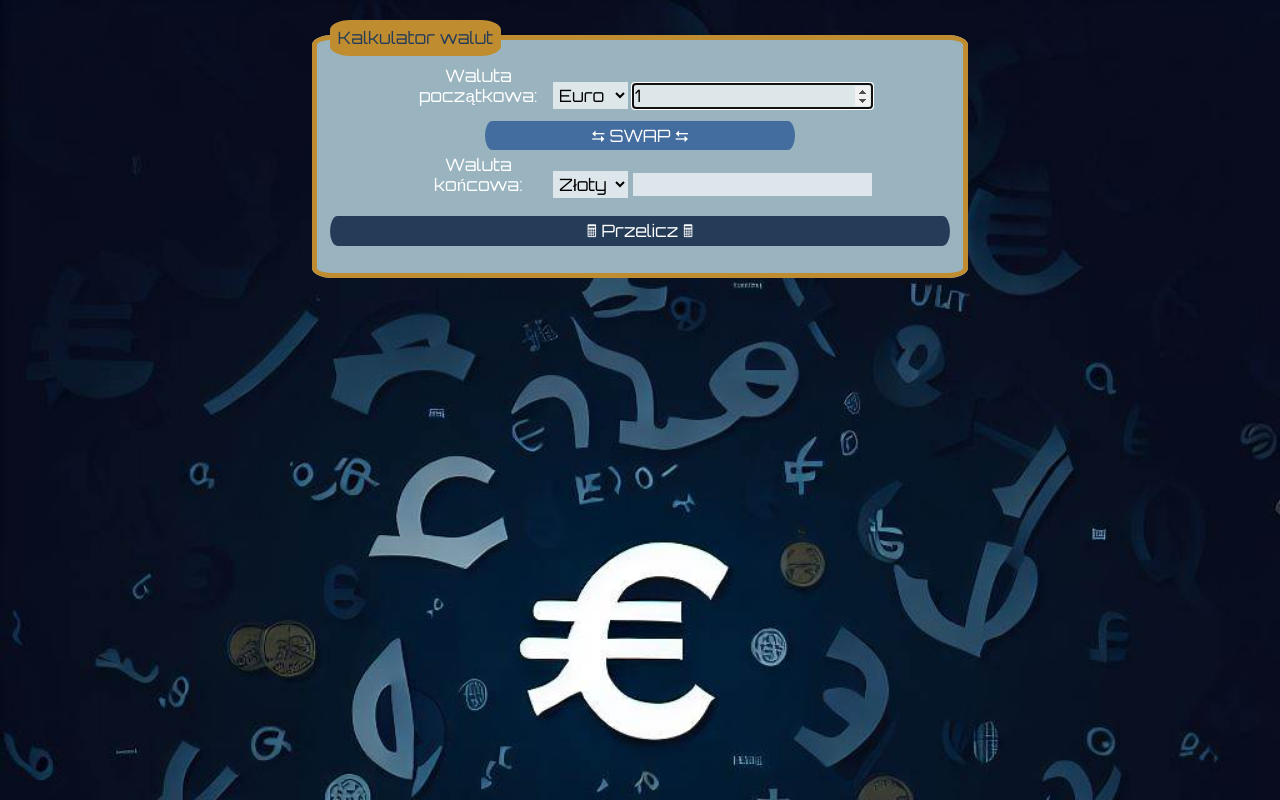
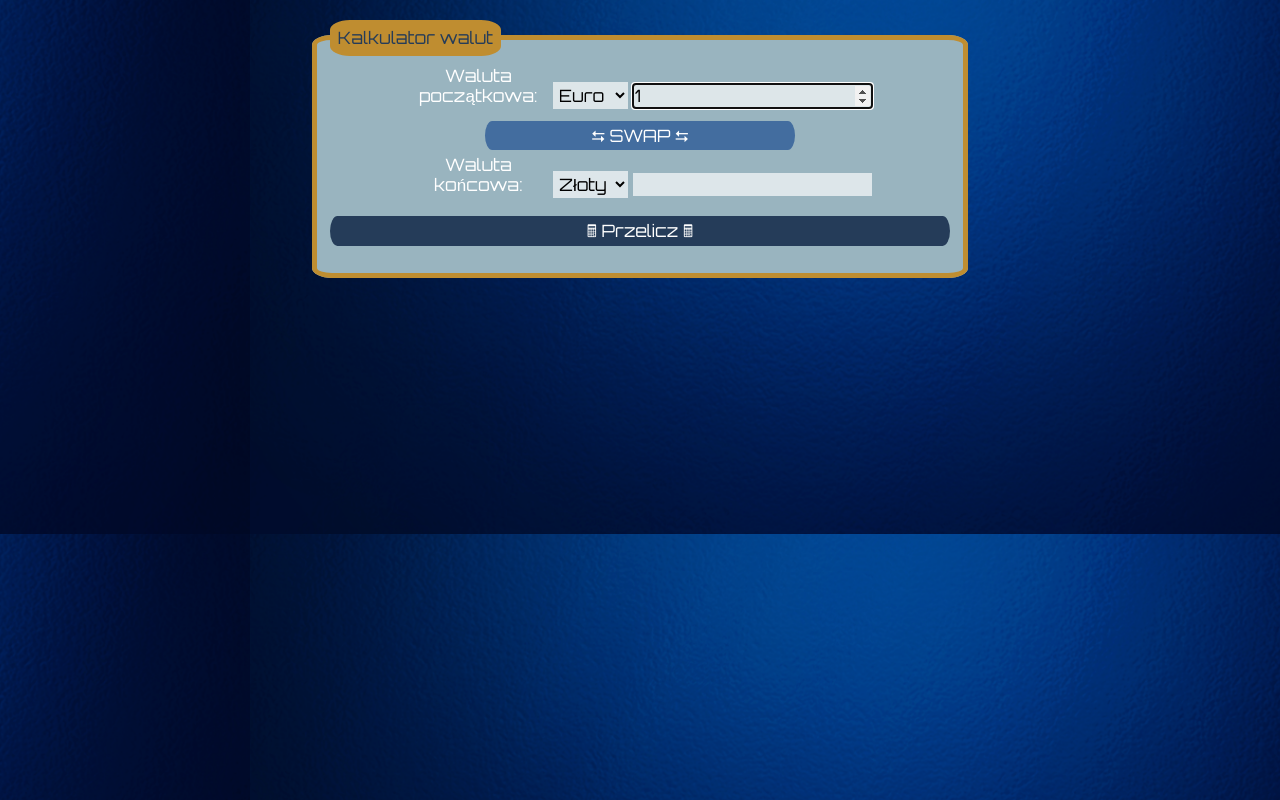
Before and after one commit to TheUnDc/TUDcurrencyCalculator, a plain HTML site: page index.html in a window 1280 px wide. Drawn offline with nearby package versions, Linux system fonts and the light colour scheme.

Commit message:
finaly fixed background quality

```diff
--- a/css/container.css
+++ b/css/container.css
@@ -5,9 +5,9 @@
 }
 
 .body {
-    background-image: url("../images/bground.jpg");
-    background-position: 180px auto;
-    background-size: cover;
+    background-image: url("../images/tlo.png");
+    background-position: 250px 0;
+    background-size: contain;
     background-attachment: fixed;
     font-family: 'Orbitron', sans-serif;
     font-size: 17px;
```
Also changed, not shown: images/bground.jpg (deleted), images/tlo.png (added).
